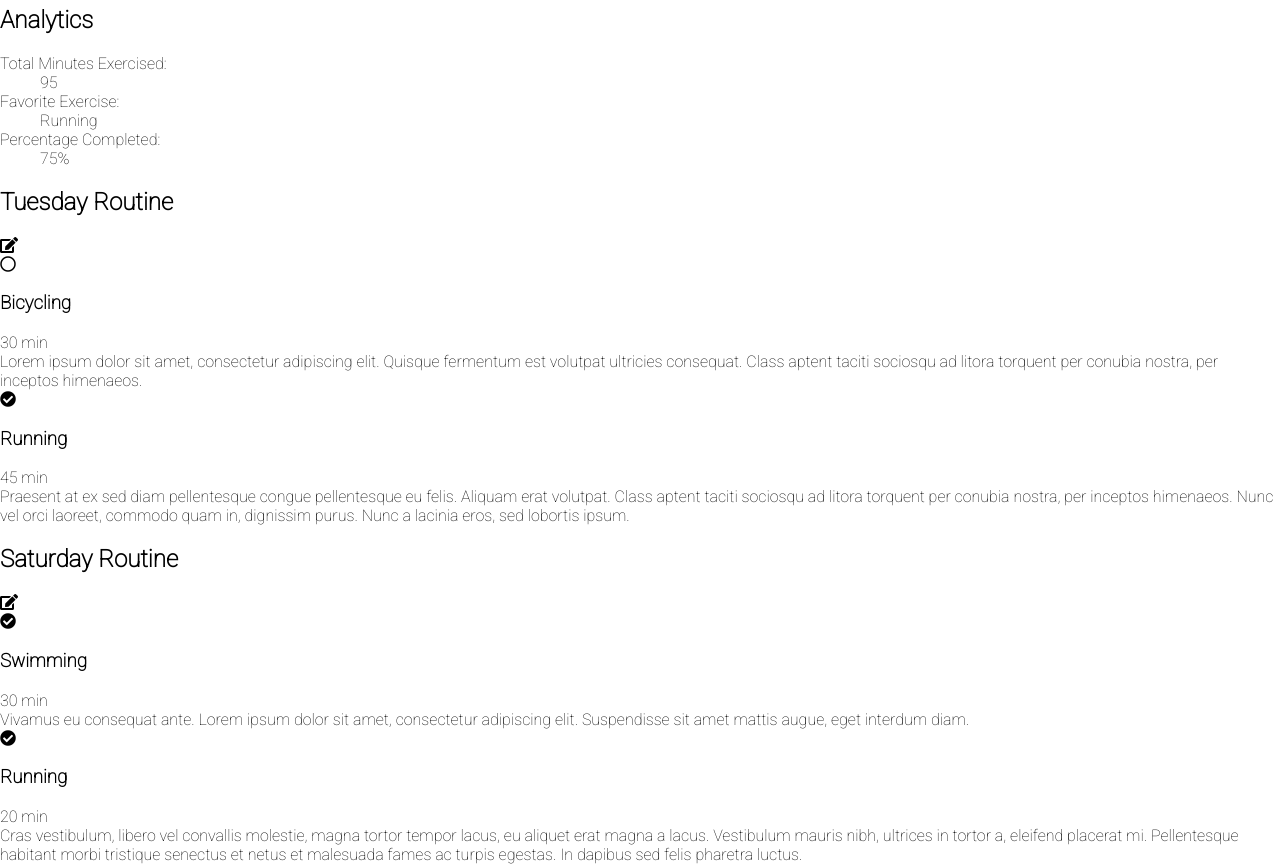
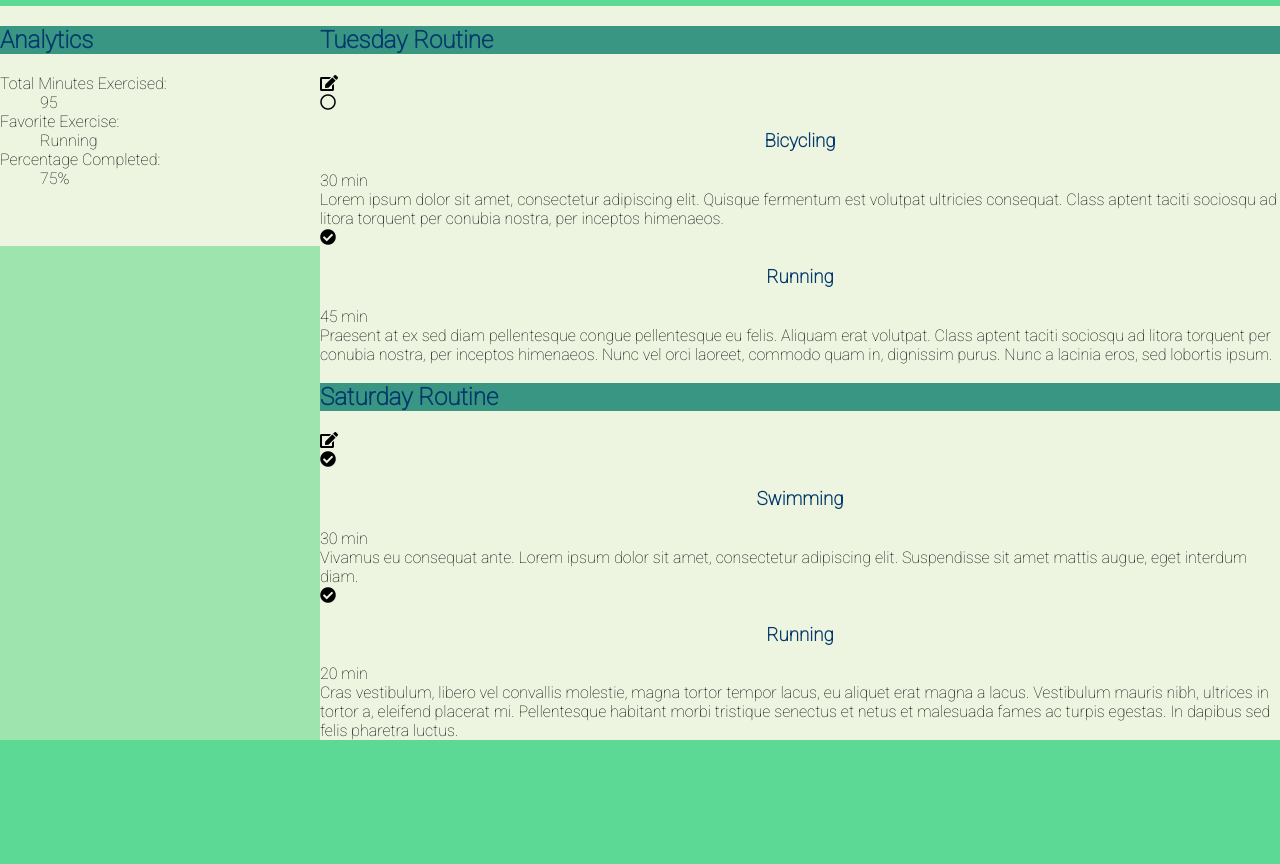
Before and after one commit to vasylievav/DuplicateForShare_Fitness-Tracker-Week1, a website: page public/index.html in a window 1280 px wide. Shown: the part 75-939 px from the top of the page. After the commit the page ends 815 px from the top, so only its background shows below. Drawn offline with Linux system fonts and the light colour scheme.

Commit message:
CSS changes

```diff
--- a/package.json
+++ b/package.json
@@ -4,7 +4,8 @@
   "description": "",
   "main": "index.js",
   "scripts": {
-    "start": "live-server public"
+    "start": "live-server public",
+    "deploy": "git subtree push --prefix public origin gh-pages"
   },
   "keywords": [],
   "author": "",
--- a/public/index.html
+++ b/public/index.html
@@ -29,8 +29,8 @@
     <div>
       <h1>Fitness 🚴‍♂️ Tracker 🏃‍♀️ Pro</h1>
     </div>
-    <div>
-      <div>
+    <div id="traker_body">
+      <div id="analytics_container">
         <div>
           <div>
             <h2>Analytics</h2>
@@ -51,7 +51,7 @@
           </dl>
         </div>
       </div>
-      <div>
+      <div id="routines_container">
         <div>
           <div>
             <h2>Tuesday Routine</h2>
--- a/public/style.css
+++ b/public/style.css
@@ -5,4 +5,43 @@
 
 body {
   margin: 0px;
+  background-color:#5CDA95
 }
+
+h1 {
+  text-align: center;
+}
+
+h2 {
+  background-color:#389683 ;
+  color:#04386C
+}
+
+h3{
+  color:#04386C;
+  text-align: center;
+}
+
+
+#traker_body {
+  display:flex;
+  background-color: #9EE4AE;
+  padding: 0px;
+  margin: 0px;
+}
+
+#analytics_container{
+  flex:1;
+  background-color:#EDF5E1;
+  height: 15rem;
+  width: 20rem;
+  text-align: start;
+
+}
+
+#routines_container{
+  flex: 3;
+  background-color:#EDF5E1;
+  display:flex;
+  flex-direction:column
+}
```
